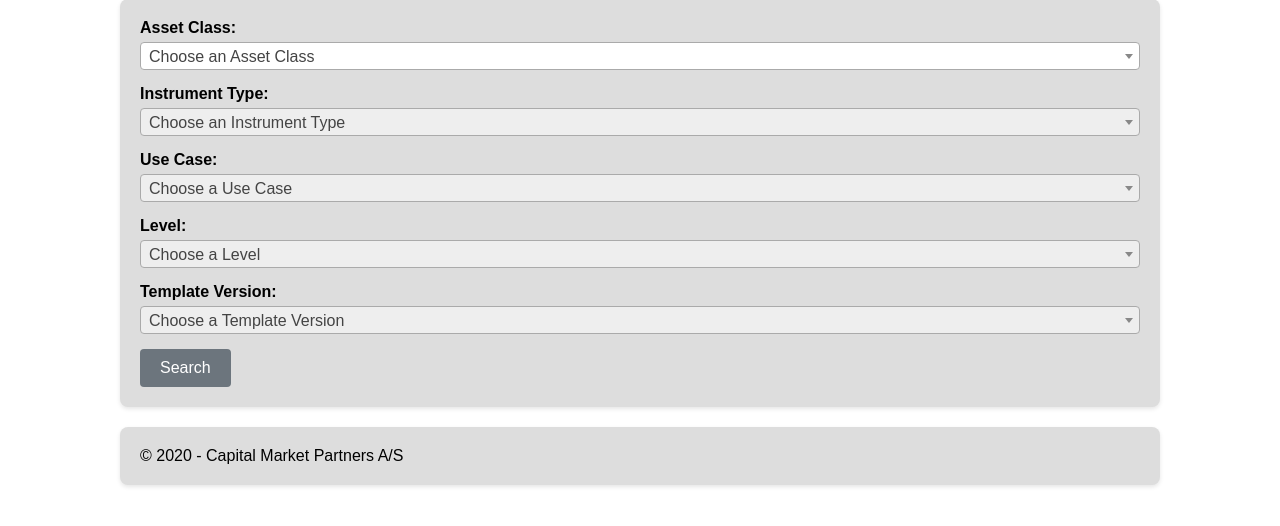
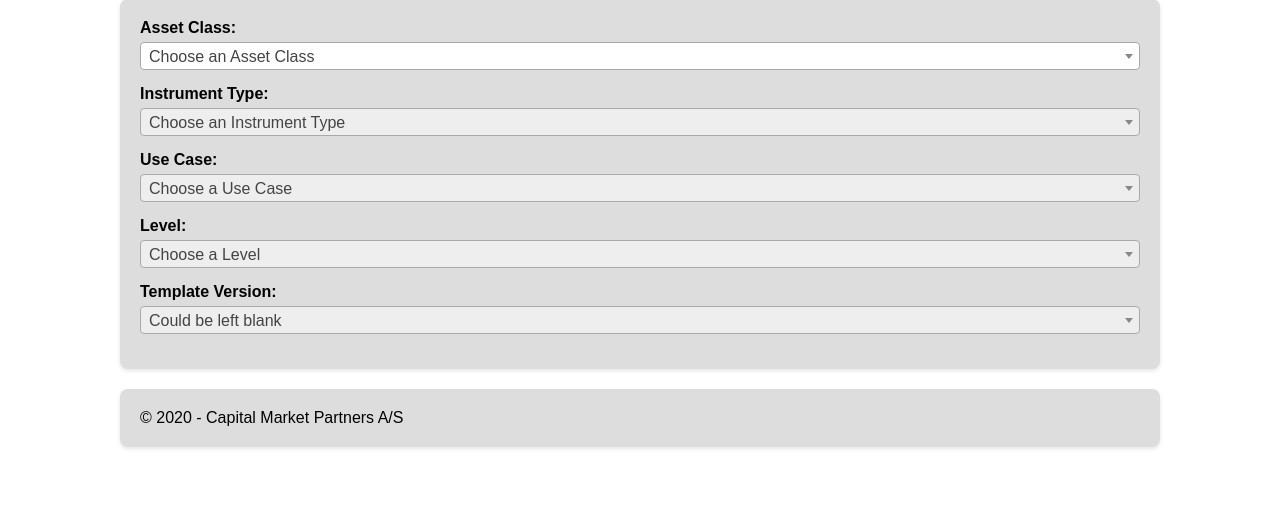
Before and after one commit to catalina-mihai/OTC-Lookup, a Flask app: template templates/index.html in a window 1280 px wide. Shown: the part 149-675 px from the top of the page. Run offline with Flask 3, Linux system fonts and the light colour scheme; the template is opened without the code that fills it, so the values that code supplies are empty; some libraries are stand-ins or nearby versions.

Commit message:
no Search index.html

```diff
--- a/templates/index.html
+++ b/templates/index.html
@@ -214,22 +214,20 @@
                     <option value="">Choose a Use Case</option>
                 </select>
             </div>
-
             <div class="form-group">
                 <label for="level">Level:</label>
-                <select id="level" name="level" disabled onchange="updateTemplateVersion(this.value)">
+                <select id="level" name="level" disabled onchange="updateTemplateVersion(this.value); performSearch();">
                     <option value="">Choose a Level</option>
                 </select>
             </div>
 
             <div class="form-group">
                 <label for="templateVersion">Template Version:</label>
-                <select id="templateVersion" name="templateVersion" disabled>
-                    <option value="">Choose a Template Version</option>
+                <select id="templateVersion" name="templateVersion" disabled onchange="performSearch()">
+                    <option value="">Could be left blank</option>
                 </select>
             </div>
 
-            <button type="button" class="button" onclick="performSearch()">Search</button>
 
 
         </form>
```
